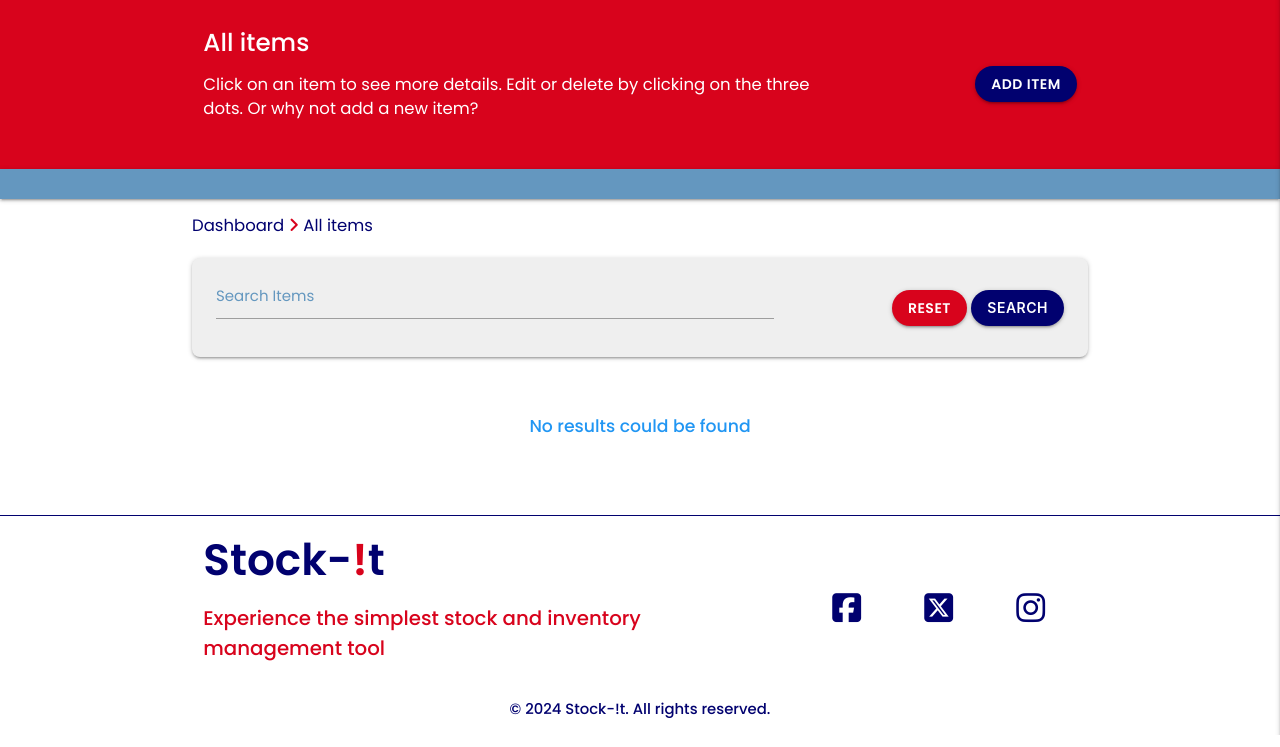
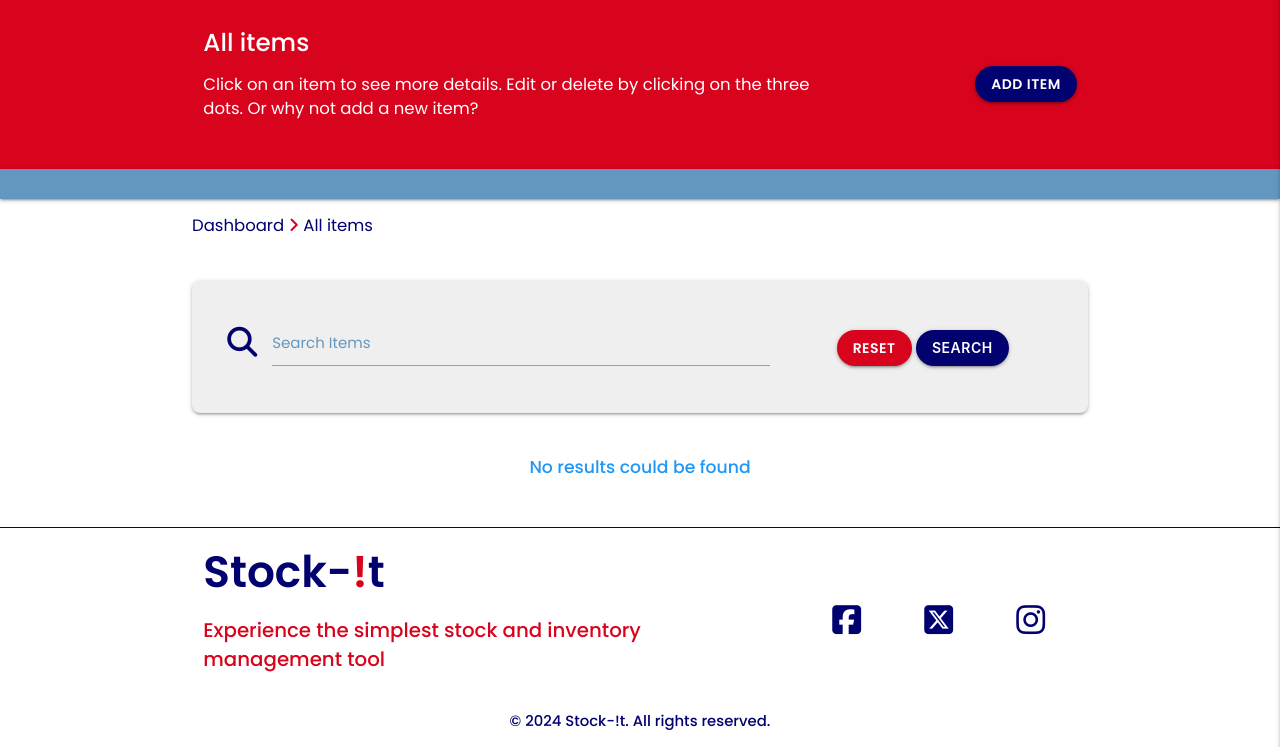
Before and after one commit to DaveWhiteh/stock-it, a Flask app: page /search in a window 1280 px wide. Shown: the part 65-812 px from the top of the page. Run offline with Flask 3, Linux system fonts and the light colour scheme; data that the repository does not hold is empty; some libraries are stand-ins or nearby versions.

Commit message:
Amend search bar in items.html

```diff
--- a/static/css/style.css
+++ b/static/css/style.css
@@ -356,6 +356,10 @@ a {
     border-collapse: initial;
 }
 
+.header-table tr td {
+    width: 0!important;
+}
+
 .table-header {
     width: 5%;
 }
@@ -527,6 +531,10 @@ a {
         border-radius: 8px;
     }
 
+    .btn-search div {
+        padding-top: 25px;
+    }
+
 }
 
 /* Tablet / Desktop Devices - Portrait and Landscape */
--- a/templates/items.html
+++ b/templates/items.html
@@ -74,24 +74,28 @@
                 {% endif %}
             </div>
         </div>
-        <div class="row card-panel bg-color-grey search-container">
-            <div class="col s12 no-padding right">
-                <form action="{{ url_for('search') }}" method="POST">
-                    <div class="row valign-wrapper center-align no-margin-bottom">
-                        <div class="input-field col s12 m8 no-margin-top right-align">
+    </div>
+</div>
+
+<div class="container">
+    <div class="row card-panel bg-color-grey">
+        <form action="{{ url_for('search') }}" method="POST" class="col s12">
+            <div class="row no-margin-bottom">
+                <div class="input-field col s12 m8">
+                    <i class="fas fa-search prefix icon-blue"></i>
                     <input type="text" name="query" id="query" minlength="3" class="validate" required>
                     <label for="query">Search Items</label>
                 </div>
-                        <div class="col s12 m4 no-margin-top right-align">
-                            <a href="{{ url_for('get_items_all') }}" class="btn btn-red search-button">Reset</a>
-                            <button type="submit" class="btn search-button">
+                <div class="col s12 m4 center-align btn-search">
+                    <div class="row">
+                        <a href="{{ url_for('get_items_all') }}" class="btn btn-red">Reset</a>
+                        <button type="submit" class="btn">
                             Search
                         </button>
                     </div>
                 </div>
+            </div>
         </form>
-            </div>
-        </div>
     </div>
 </div>
 
```
Lines whose indentation alone changed are shown as unchanged.
